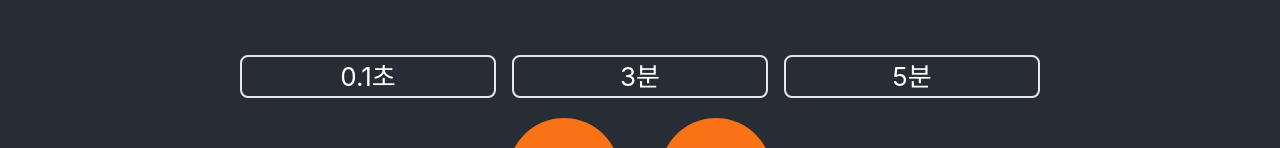
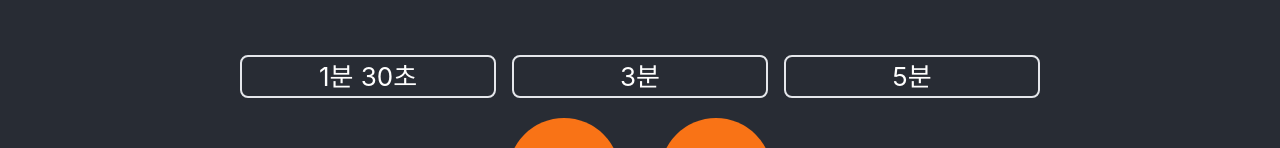
Before and after one commit to LimFull/stronglift-timer, a React (Create React App) app: page / in a window 1280 px wide. Shown: the part 352-500 px from the top of the page. Built offline with nearby package versions, Linux system fonts and the light colour scheme.

Commit message:
change time

```diff
--- a/src/App.tsx
+++ b/src/App.tsx
@@ -11,7 +11,7 @@ const App: React.FC = () => {
         path="/"
         element={
           <TimerContainer
-            times={[100, 180000, 300000]}
+            times={[90000, 180000, 300000]}
             buttonColor={"bg-orange-500"}
           />
         }
```
